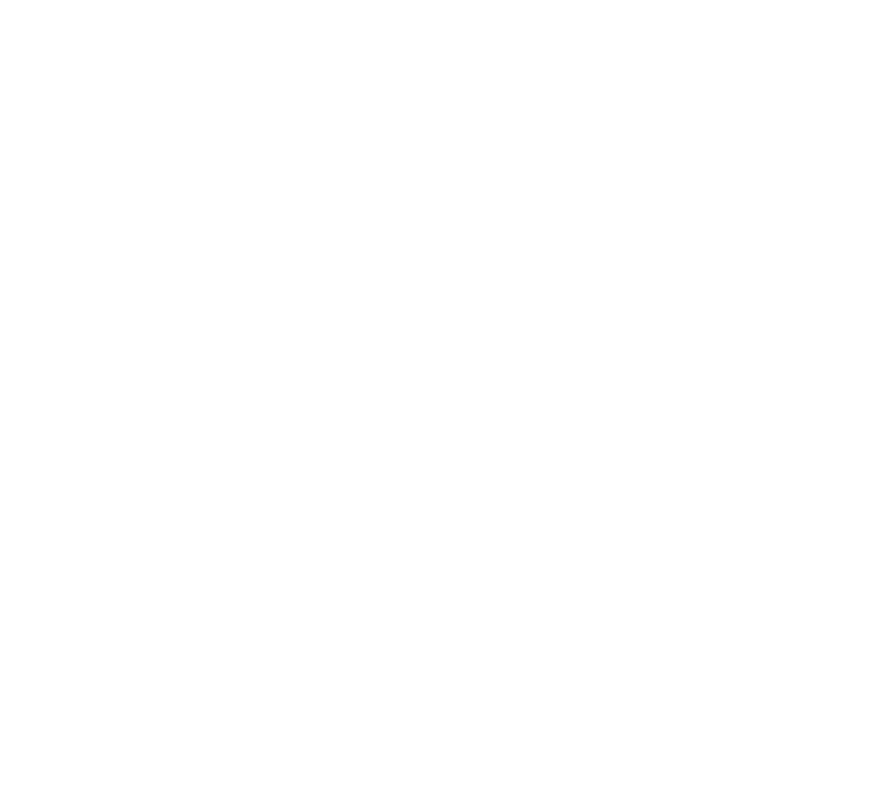
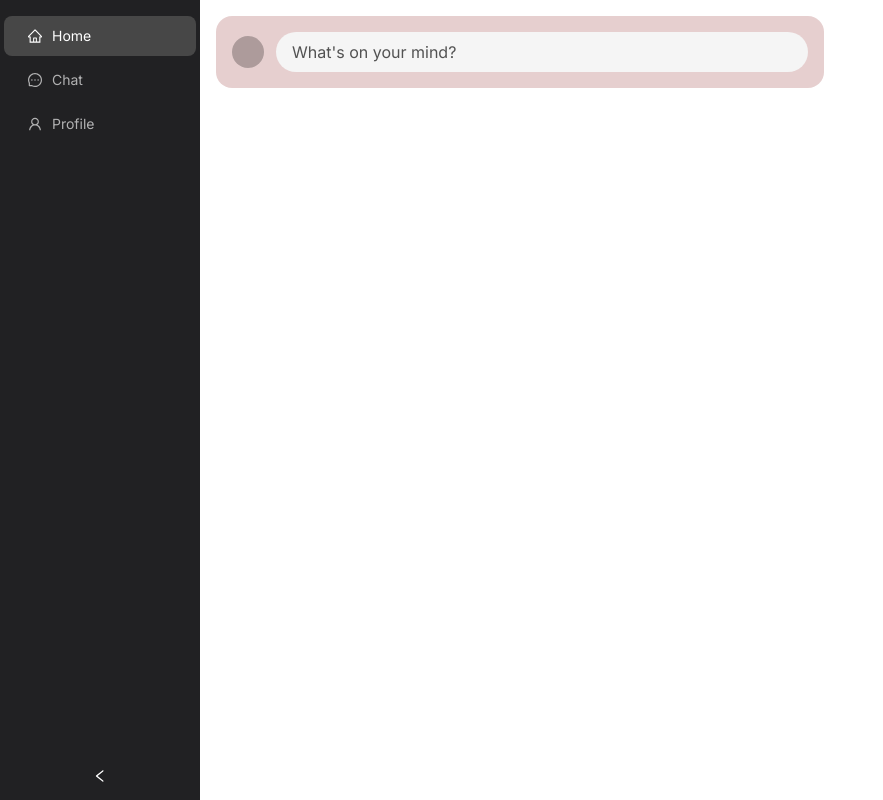
Before and after one commit to Dragon336699/SocialNetworkUi, a React (Vite) app: page /home in a window 1280 px wide. Before the commit this address had no page. Shown: the whole page, without its empty margins (0-883 px from the left). Built offline with nearby package versions, Linux system fonts and the light colour scheme.

Commit message:
group chat

```diff
--- a/src/App.tsx
+++ b/src/App.tsx
@@ -1,11 +1,11 @@
-import { Route, BrowserRouter, Routes } from 'react-router-dom'
+import { Route, BrowserRouter, Routes, Navigate } from 'react-router-dom'
 import Login from './app/pages/Login/Login'
 import Register from './app/pages/Register/Register'
 import EmailConfirm from './app/pages/EmailConfirm/EmailConfirm'
 import ForgotPassword from './app/pages/ForgotPassword/ForgotPassword'
 import Chat from './app/pages/Inbox/Inbox'
 import Layout from './app/common/Layout/Layout'
-import Home from './app/pages/Home/home'
+import Home from './app/pages/Home/Home'
 
 function App() {
   return (
@@ -16,8 +16,10 @@ function App() {
         <Route path='/emailConfirm/:status' element={<EmailConfirm />}></Route>
         <Route path='/register' element={<Register />}></Route>
         <Route element={<Layout />}>
-          <Route path='/' element={<Home />}></Route>
-          <Route path='inbox/:receiverUserName' element={<Chat />}></Route>
+          <Route path='/' element={<Navigate to='/home' replace />}></Route>
+          <Route path='/home' element={<Home />}></Route>
+          <Route path='inbox' element={<Chat />}></Route>
+          <Route path='inbox/:conversationId?' element={<Chat />}></Route>
         </Route>
       </Routes>
     </BrowserRouter>
--- a/src/app/common/Navbar/Navbar.tsx
+++ b/src/app/common/Navbar/Navbar.tsx
@@ -2,6 +2,7 @@ import { HomeOutlined, MessageOutlined, UserOutlined } from '@ant-design/icons'
 import { ConfigProvider, Menu, MenuProps } from 'antd'
 import Sider from 'antd/es/layout/Sider'
 import { useState } from 'react'
+import { useNavigate } from 'react-router-dom'
 
 type MenuItem = Required<MenuProps>['items'][number]
 
@@ -14,12 +15,17 @@ function getItem(label: React.ReactNode, key: React.Key, icon?: React.ReactNode,
   } as MenuItem
 }
 const Navbar: React.FC = () => {
+  const navigate = useNavigate()
   const items: MenuItem[] = [
-    getItem('Home', '1', <HomeOutlined />),
-    getItem('Chat', '2', <MessageOutlined />),
-    getItem('Profile', '3', <UserOutlined />)
+    getItem('Home', 'Home', <HomeOutlined />),
+    getItem('Chat', 'Inbox', <MessageOutlined />),
+    getItem('Profile', 'Profile', <UserOutlined />)
   ]
   const [collapsed, setCollapsed] = useState(false)
+
+  const handleNavigate = (e: any) => {
+    navigate(`/${e.key}`)
+  }
   return (
     <ConfigProvider
       theme={{
@@ -48,7 +54,7 @@ const Navbar: React.FC = () => {
             }
           }}
         >
-          <Menu theme='dark' defaultSelectedKeys={['1']} mode='inline' items={items} />
+          <Menu theme='dark' defaultSelectedKeys={['Home']} mode='inline' items={items} onClick={handleNavigate} />
         </ConfigProvider>
       </Sider>
     </ConfigProvider>
--- a/src/app/pages/Inbox/Inbox.tsx
+++ b/src/app/pages/Inbox/Inbox.tsx
@@ -19,7 +19,7 @@ import {
   faXmark
 } from '@fortawesome/free-solid-svg-icons'
 import { userService } from '@/app/services/user.service'
-import { useParams } from 'react-router-dom'
+import { useNavigate, useParams } from 'react-router-dom'
 import { messageService } from '@/app/services/message.service'
 import { MessageDto } from '@/app/types/Message/messge.dto'
 import { BaseResponse } from '@/app/types/Base/Responses/baseResponse'
@@ -36,6 +36,7 @@ import { ConversationUserDto } from '@/app/types/ConversationUser/conversationUs
 import Item from 'antd/es/list/Item'
 
 const Inbox: React.FC = () => {
+  const navigate = useNavigate()
   const firstMessageRef = useRef<HTMLDivElement | null>(null)
   const newestMessageRef = useRef<HTMLDivElement | null>(null)
   const [conversation, setConversation] = useState<ConversationDto | null>(null)
@@ -196,7 +197,7 @@ const Inbox: React.FC = () => {
         setConversation(conversationData.data as ConversationDto)
       }
     } catch (err) {
-      message.error('Error while getting conversation infomation!')
+      return
     }
   }
 
@@ -230,7 +231,7 @@ const Inbox: React.FC = () => {
         setConversationUsers(conversationUsersRes.data as ConversationUserDto[])
       }
     } catch (err) {
-      message.error('Error while getting conversation infomation!')
+      message.error('Error while getting conversation user infomation!')
     }
   }
 
@@ -271,6 +272,10 @@ const Inbox: React.FC = () => {
 
     const previewUrls = selectedFiles.map((file) => URL.createObjectURL(file))
     setImagesPreview(previewUrls)
+  }
+
+  const navigateToInbox = (conversationId: string) => {
+    navigate(`/Inbox/${conversationId}`)
   }
 
   // Handle seen
@@ -324,7 +329,7 @@ const Inbox: React.FC = () => {
   // Lấy dữ liệu user, conversation và cho thẻ chat được focus
   useEffect(() => {
     fetchUserInfo()
-    fetchConversation()
+    if (conversationId) fetchConversation()
     fetchAllConversations()
     // Kéo xuống tin nhắn dưới cùng
     messageEndRef.current?.scrollIntoView({ behavior: 'smooth' })
@@ -449,9 +454,15 @@ const Inbox: React.FC = () => {
               prefix={<SearchOutlined className='text-lg' />}
             />
           </ConfigProvider>
-          <div className='mt-4'>
-            {conversations.map((conversation) => (
+          <div className='mt-4 flex flex-col gap-3'>
+            {/* List cuộc trò chuyện */}
+            {conversations.length === 0
+              ? Array.from({ length: 10 }).map((_, i) => (
+                  <Skeleton className='mb-3' key={i} active avatar paragraph={{ rows: 1 }} />
+                ))
+              : conversations.map((conversation) => (
                   <div
+                    onClick={() => navigateToInbox(conversation.id)}
                     className={`flex items-center gap-2 cursor-pointer hover:bg-[#cbcdd1a6] ${conversation.id.toLowerCase() === conversationId?.toLowerCase() ? 'bg-[#cbcdd1a6]' : ''} rounded-[20px] py-[10px] px-[20px]`}
                   >
                     <Avatar
@@ -462,7 +473,9 @@ const Inbox: React.FC = () => {
                     ></Avatar>
                     <div className='flex flex-col justify-around overflow-hidden'>
                       <p className='text-lg font-medium select-none truncate'>
-                    {conversation.conversationUsers[0].nickName}
+                        {conversation.type === 'Personal'
+                          ? conversation.conversationUsers[0].nickName
+                          : conversation.conversationName}
                       </p>
                       <span className='text-xs opacity-50 truncate select-none'>
                         {conversation.newestMessage?.senderId === userInfo?.id &&
@@ -482,13 +495,19 @@ const Inbox: React.FC = () => {
           {/* Header */}
           <div className='flex justify-between py-0 px-[16px]'>
             <div className='flex flex-col'>
-              {conversationUsers.length !== 0 && conversation?.type === 'Personal' ? (
+              {(() => {
+                if (conversationUsers.length === 0) {
+                  return <Skeleton active paragraph={{ rows: 0 }} />
+                } else if (conversationUsers.length !== 0 && conversation?.type === 'Personal') {
+                  return (
                     <h3 className='text-xl font-medium'>
                       {conversationUsers.find((u) => u.userId !== userInfo?.id)?.nickName}
                     </h3>
-              ) : (
-                <Skeleton active paragraph={{ rows: 0 }} />
-              )}
+                  )
+                } else if (conversationUsers.length !== 0 && conversation?.type === 'Group') {
+                  return <h3 className='text-xl font-medium'>{conversation.conversationName}</h3>
+                }
+              })()}
               {conversationUsers.length !== 0 && conversation?.type === 'Personal' ? (
                 <span className='text-xs opacity-50'>{receivers.find((u) => u.id !== userInfo?.id)?.status}</span>
               ) : (
@@ -578,13 +597,6 @@ const Inbox: React.FC = () => {
                                 )
                               }
                             })()}
-                            {/* {item.repliedMessage !== null && item.repliedMessage.content !== '' && (
-                              <p
-                                className={`${isMe ? 'bg-gray-500 bg-opacity-20 float-right' : 'bg-gray-300 bg-opacity-60 float-left'} inline-block  p-[12px] rounded-[20px] break-all cursor-default self-end text-[#0000007a]`}
-                              >
-                                {item.repliedMessage.content}
-                              </p>
-                            )} */}
                             {item.content !== '' && (
                               <div
                                 className='flex flex-col items-end gap-1'
@@ -801,6 +813,7 @@ const Inbox: React.FC = () => {
                 })()}
               </div>
             )}
+            {conversation !== null ? (
               <Input
                 className='p-[12px] rounded-[20px]'
                 size='large'
@@ -813,7 +826,7 @@ const Inbox: React.FC = () => {
                       <FontAwesomeIcon onClick={startRecording} className='cursor-pointer' icon={faMicrophone} />
                     )}
                     {isRecording && <FontAwesomeIcon onClick={stopRecording} icon={faCircleStop} />}
-                  <SendOutlined className='cursor-pointer' />
+                    <SendOutlined onClick={() => handleSendMessage()} className='cursor-pointer' />
                   </div>
                 }
                 prefix={
@@ -832,6 +845,7 @@ const Inbox: React.FC = () => {
                   handleSendMessage()
                 }}
               />
+            ) : null}
           </div>
         </div>
       </div>
--- a/src/app/types/Conversation/conversation.dto.ts
+++ b/src/app/types/Conversation/conversation.dto.ts
@@ -5,6 +5,7 @@ export interface ConversationDto {
   id: string
   type: string
   createdAt: Date
+  conversationName: string | null
   conversationUsers: ConversationUserDto[]
   newestMessage: MessageDto | null
 }
```
Lines whose indentation alone changed are shown as unchanged.
